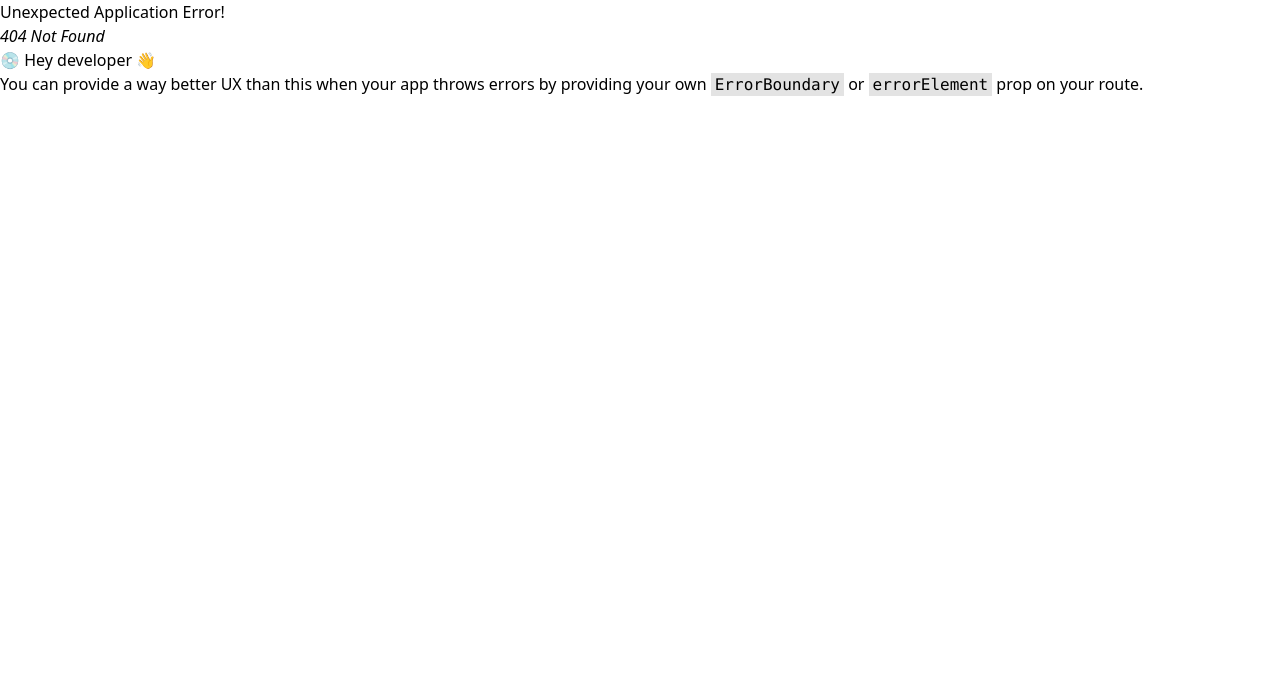
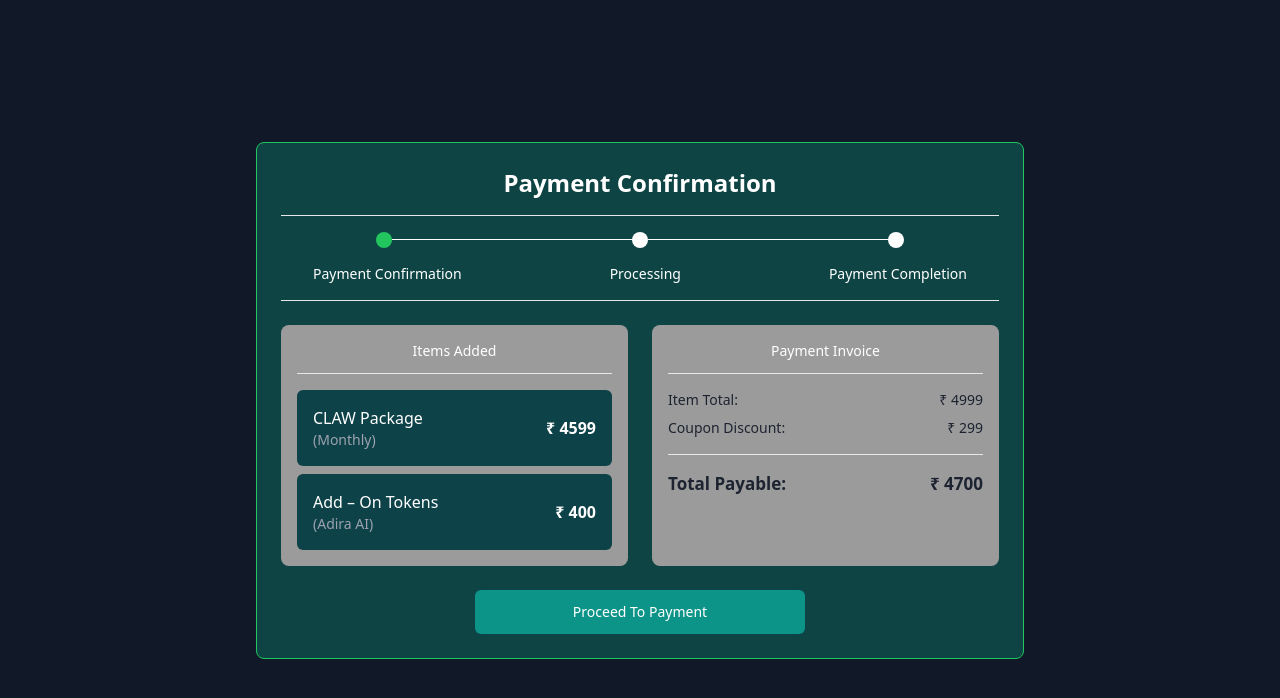
Before and after one commit to clawlawyers/claw-payment-gateway-frontend, a React (Vite) app: page /confirmation in a window 1280 px wide. Before the commit this address had no page. Shown: the top 698 px of the page. Built offline with nearby package versions, Linux system fonts and the light colour scheme.

Commit message:
add payment proccessing page

```diff
--- /dev/null
+++ b/src/components/PaymentCompletion.jsx
@@ -0,0 +1,43 @@
+import React from "react";
+import Imglogo from "../assets/verified.png"
+const PaymentSuccess = () => {
+  return (
+    <div className="min-h-screen flex justify-center items-center bg-gray-900 p-4">
+      <div className="w-full max-w-3xl bg-[#0f4444] p-6 rounded-lg border border-green-500 text-white text-center">
+        {/* Header */}
+        <h2 className="text-2xl font-semibold">Payment Confirmation</h2>
+        <hr className="text-white w-full  mt-4"/>
+
+        {/* Progress Bar */}
+        <div className="flex items-center justify-center my-4 gap-0 w-full">
+           <div className="w-4 h-4 bg-green-500 rounded-full"></div>
+          <div className="w-60 h-[0.5px] bg-white"></div> {/* Increased width */}
+           <div className="w-4 h-4 bg-green-500 rounded-full"></div>
+            <div className="w-60 h-[0.5px] bg-white"></div> {/* Increased width */}
+            <div className="w-4 h-4 bg-green-500 rounded-full"></div>
+       </div>
+
+        <div className="flex justify-between text-gray-400 text-sm">
+          <span className="text-white ml-8">Payment Confirmation</span>
+          <span className="text-white">Processing</span>
+          <span className="text-white mr-8">Payment Completion</span>
+        </div>
+        <hr className="text-white w-full  mt-4"/>
+        {/* Success Message */}
+        <div className="mt-16 text-center">
+  <div className="flex items-center justify-center">
+    <img src={Imglogo} alt="" className="w-32 h-32" />
+  </div>
+  <h3 className="text-lg font-semibold mt-6">Payment Successful</h3>
+  <p className="text-gray-400 mt-2">
+    <span className="text-white font-bold">Thank You</span> for completing the purchase.<br />
+    You will be soon redirected to the <span className="font-bold text-white">Home Page</span>.
+  </p>
+</div>
+
+      </div>
+    </div>
+  );
+};
+
+export default PaymentSuccess;
--- /dev/null
+++ b/src/components/PaymentConfirmation.jsx
@@ -0,0 +1,89 @@
+import React from "react";
+
+const PaymentConfirmation = () => {
+  return (
+    <div className="min-h-screen flex justify-center items-center bg-gray-900 p-4">
+      <div className="w-full max-w-3xl bg-[#0f4444] p-6 rounded-lg border border-green-500 text-white">
+        {/* Header */}
+        <h2 className="text-2xl font-semibold text-center">Payment Confirmation</h2>
+        <hr className="text-white w-full  mt-4"/>
+
+        {/* Progress Bar */}
+        <div className="flex items-center justify-center my-4 gap-0 w-full">
+           <div className="w-4 h-4 bg-green-500 rounded-full"></div>
+          <div className="w-60 h-[1px] bg-white"></div> {/* Increased width */}
+           <div className="w-4 h-4 bg-white rounded-full"></div>
+            <div className="w-60 h-[1px] bg-white"></div> {/* Increased width */}
+            <div className="w-4 h-4 bg-white rounded-full"></div>
+       </div>
+
+        <div className="flex justify-between text-gray-400 text-sm">
+          <span className="text-white ml-8">Payment Confirmation</span>
+          <span className="text-white">Processing</span>
+          <span className="text-white mr-8">Payment Completion</span>
+        </div>
+        <hr className="text-white w-full  mt-4"/>
+        {/* Content */}
+        <div className="grid grid-cols-2 gap-6 mt-6">
+          {/* Items Added */}
+          <div className="bg-[#9B9B9B] p-4 rounded-lg ">
+            <h3 className="font-medium text-sm mb-3 text-center">Items Added</h3>
+            <hr className="text-white w-full  mt-3 mb-4"/>
+            <div className="p-4 bg-[#0E4249] rounded-md flex justify-between items-center">
+              <div>
+                <h4 className="font-medium">CLAW Package</h4>
+                <p className="text-sm text-gray-400">(Monthly)</p>
+              </div>
+              <span className="font-semibold">₹ 4599</span>
+            </div>
+            <div className="p-4 bg-[#0E4249] rounded-md flex justify-between items-center mt-2">
+              <div>
+                <h4 className="font-medium">Add – On Tokens</h4>
+                <p className="text-sm text-gray-400">(Adira AI)</p>
+              </div>
+              <span className="font-semibold">₹ 400</span>
+            </div>
+          </div>
+
+          {/* Payment Invoice */}
+          <div className="bg-[#9B9B9B] p-4 rounded-lg">
+            <h3 className="font-medium text-sm mb-3 text-center">Payment Invoice</h3>
+            <hr className="text-white w-full  mt-2 mb-4"/>
+            <div className="flex justify-between font-medium text-sm text-[#1D2330]">
+              <span>Item Total:</span>
+              <span className="font-medium text-sm text-[#1D2330]">₹ 4999</span>
+            </div>
+            <div className="flex justify-between font-medium text-sm mt-2 text-[#1D2330]">
+              <span>Coupon Discount:</span>
+              <span className="font-medium text-sm text-[#1D2330]">₹ 299</span>
+            </div>
+            {/* Coupon Input */}
+            {/* <div className="mt-4 flex gap-2">
+              <input
+                type="text"
+                placeholder="Have A Coupon?"
+                className="flex-1 px-3 py-2 rounded-md bg-white text-white border border-gray-600"
+              />
+              <button className="bg-teal-600 px-4 py-2 rounded-md">Verify</button>
+            </div> */}
+            {/* Total Payable */}
+            <hr className="text-white w-full  mt-4"/>
+            <div className="flex justify-between text-[17px] font-semibold mt-4 text-[#1D2330]">
+
+              <span>Total Payable:</span>
+              <span>₹ 4700</span>
+            </div>
+          </div>
+        </div>
+
+        {/* Proceed Button */}
+        <div className="mt-6 text-center">
+        {/* ml-96 for margin */}
+          <button className="bg-teal-600 px-6 py-3 rounded-md font-medium text-sm w-[330px]">Proceed To Payment</button>
+        </div>
+      </div>
+    </div>
+  );
+};
+
+export default PaymentConfirmation;
--- /dev/null
+++ b/src/components/PaymentProcessing.jsx
@@ -0,0 +1,39 @@
+import React from "react";
+
+const PaymentProcessing = () => {
+  return (
+    <div className="min-h-screen flex justify-center items-center bg-gray-900 p-4">
+      <div className="w-full max-w-3xl bg-[#0f4444] p-6 rounded-lg border border-green-500 text-white text-center">
+        {/* Header */}
+        <h2 className="text-2xl font-semibold">Payment Confirmation</h2>
+        <hr className="text-white w-full  mt-4"/>
+        {/* Progress Bar */}
+        <div className="flex items-center justify-center my-4 gap-0 w-full">
+           <div className="w-4 h-4 bg-green-500 rounded-full"></div>
+          <div className="w-60 h-[0.5px] bg-white"></div> {/* Increased width */}
+           <div className="w-4 h-4 bg-green-500 rounded-full"></div>
+            <div className="w-60 h-[0.5px] bg-white"></div> {/* Increased width */}
+            <div className="w-4 h-4 bg-white rounded-full"></div>
+       </div>
+
+        <div className="flex justify-between text-gray-400 text-sm">
+          <span className="text-white ml-8">Payment Confirmation</span>
+          <span className="text-white">Processing</span>
+          <span className="text-white mr-8">Payment Completion</span>
+        </div>
+        <hr className="text-white w-full  mt-4"/>
+        {/* Processing Message */}
+        <div className="mt-24">
+          <div className="w-6 h-6 border-4 border-gray-500 border-t-transparent rounded-full animate-spin mx-auto"></div>
+          <h3 className="text-lg font-semibold mt-6">Payment Processing</h3>
+          <p className="text-gray-400 mt-2">
+            Please <span className="font-bold text-white">Do Not Refresh or Go Back</span> while payment is processing
+            <br /> for uninterrupted payment completion.
+          </p>
+        </div>
+      </div>
+    </div>
+  );
+};
+
+export default PaymentProcessing;
```
Also changed, not shown: src/App.jsx (+15 -0 lines), src/assets/verified.png (added).
